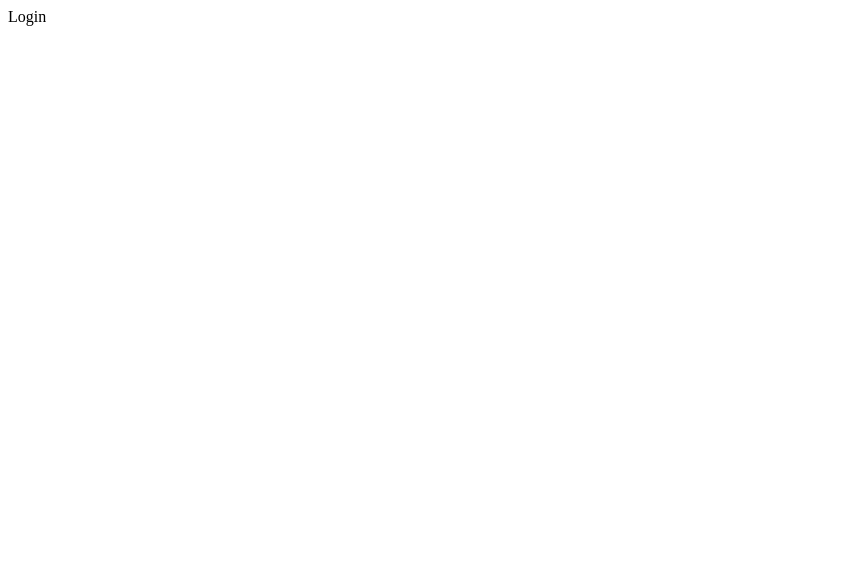
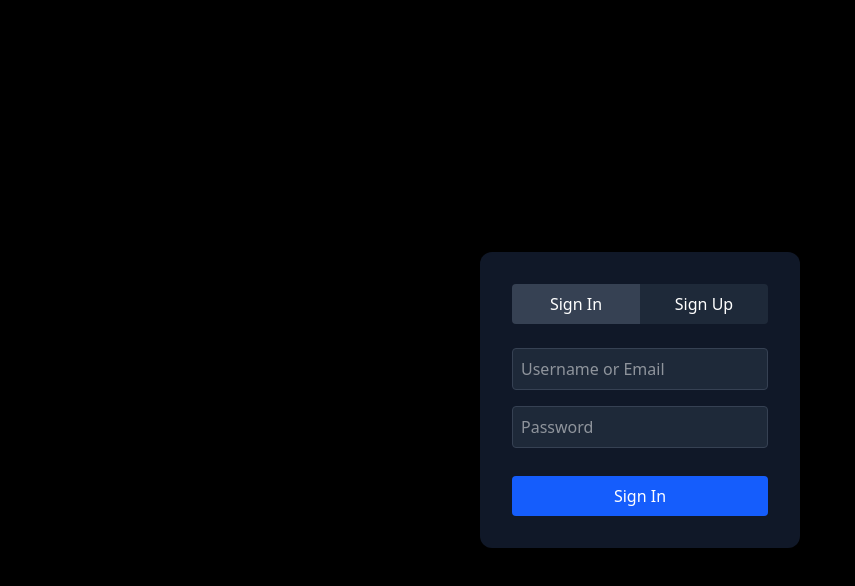
Before and after one commit to l-kaushik/To-do-app, a React (Vite) app in the folder frontend/to-do-app/: page /login in a window 1280 px wide. Shown: the top 586 px of the page, without its empty margins (0-855 px from the left). Built offline with nearby package versions, Linux system fonts and the light colour scheme.

Commit message:
Implemented basic ui for login page.
- Added Sign In and Sign Up section with conditional rendering of input fields.

```diff
--- a/frontend/to-do-app/src/components/Login/Login.jsx
+++ b/frontend/to-do-app/src/components/Login/Login.jsx
@@ -1,9 +1,68 @@
-import React from 'react'
+import React, { useState } from 'react'
 
 function Login() {
-  return (
-    <div>Login</div>
-  )
+	const [isSignUp, setIsSignUp] = useState(false);
+    return (
+		 <div className="min-h-screen flex items-center justify-center bg-black text-white">
+			<div className="bg-gray-900 p-8 rounded-xl shadow-lg w-80">
+				{/* Toggle button */}
+				<div className="flex mb-6">
+					<button
+						className={`flex-1 py-2 ${!isSignUp ? "bg-gray-700" : "bg-gray-800"} rounded-l hover:bg-gray-600 transition`}
+						onClick={() => setIsSignUp(false)}
+					>
+						Sign In
+					</button>
+					<button
+						className={`flex-1 py-2 ${isSignUp ? "bg-gray-700" : "bg-gray-800"} rounded-r hover:bg-gray-600 transition`}
+						onClick={() => setIsSignUp(true)}
+					>
+						Sign Up
+					</button>
+				</div>
+				{/* Form */}
+				<form className="flex flex-col gap-4">
+
+				{/* Sign Up only fields */}
+				{isSignUp && (
+					<>
+					<input
+						type="text"
+						placeholder="Username"
+						className="p-2 rounded bg-gray-800 border border-gray-700"
+					/>
+					<input
+						type="email"
+						placeholder="Email"
+						className="p-2 rounded bg-gray-800 border border-gray-700"
+					/>
+					</>
+				)}
+
+				{/* Sign In only field */}
+				{!isSignUp && (
+					<input
+						type="text"
+						placeholder="Username or Email"
+						className="p-2 rounded bg-gray-800 border border-gray-700"
+					/>
+				)}
+
+				{/* Shared Fields */}
+				<input
+					type="password"
+					placeholder="Password"
+					className="p-2 rounded bg-gray-800 border border-gray-700"
+				/>
+
+				<button className="mt-3 py-2 bg-blue-600 rounded hover:bg-blue-700 transition">
+					{isSignUp ? "Create Account" : "Sign In"}
+				</button>
+
+				</form>
+			</div>
+		 </div>
+    )
 }
 
 export default Login
--- a/frontend/to-do-app/src/main.jsx
+++ b/frontend/to-do-app/src/main.jsx
@@ -5,6 +5,7 @@ import Layout from './Layout.jsx'
 import Home from './components/Home/Home.jsx'
 import Workspace from './components/Workspace/Workspace.jsx'
 import Login from './components/Login/Login.jsx'
+import "./index.css";
 
 const router = createBrowserRouter(
 	createRoutesFromElements(
```
